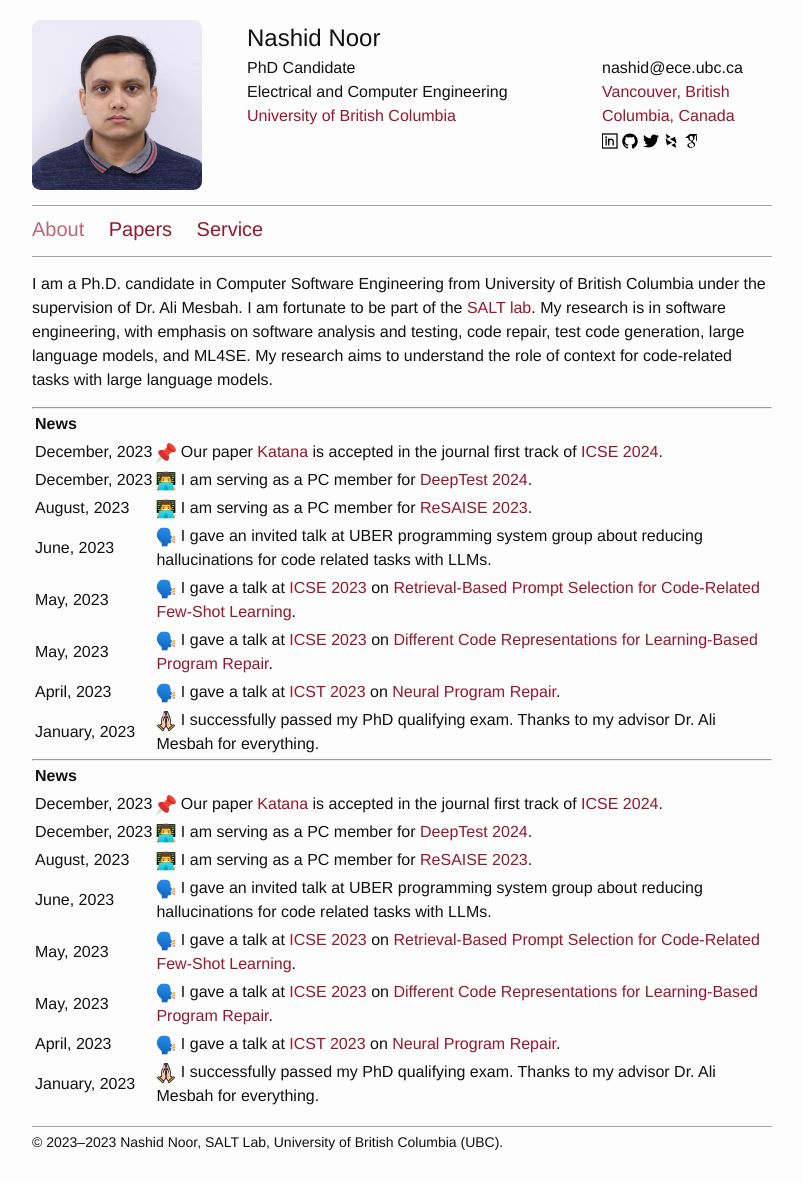
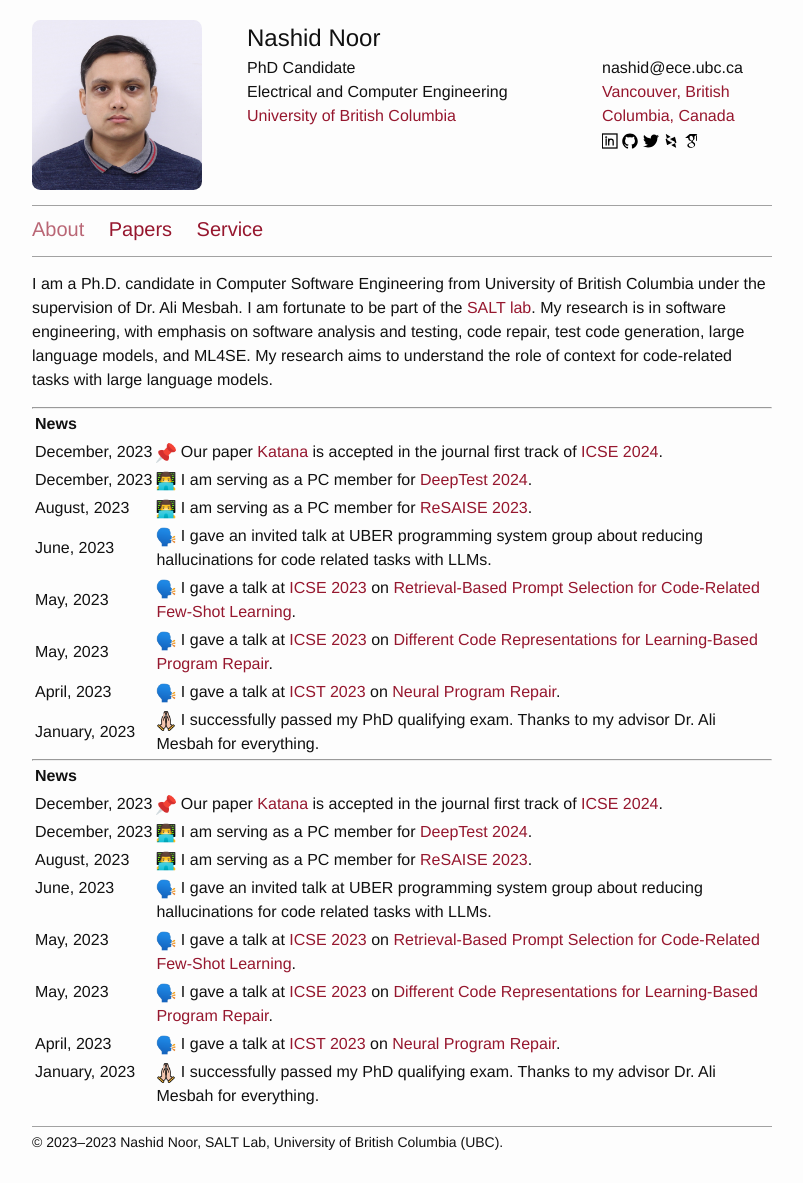
Before and after one commit to nashid/nashid.github.io, a Jekyll site: the page built from index.md, in a window 1280 px wide. Shown: the whole page, without its empty margins (238-1041 px from the left). Built offline with Jekyll 4.4.1, drawn with Linux system fonts in a browser that asks for light colours.

Commit message:
try to fix formatting

```diff
--- a/index.md
+++ b/index.md
@@ -31,35 +31,35 @@ My research aims to understand the role of context for code-related tasks with l
     <th>&nbsp;</th>
   </tr>
   <tr>
-    <td>December,&nbsp;2023</td>
+    <td style="vertical-align: top;">December,&nbsp;2023</td>
     <td><img src="./resources/images/icon-pin.png" width="20" height="20"> Our paper <a href="https://nashid.github.io/resources/papers/katana-tosem23.pdf">Katana</a> is accepted in the journal first track of <a href="https://conf.researchr.org/home/icse-2024">ICSE 2024</a>.</td>
   </tr>
   <tr>
-    <td>December,&nbsp;2023</td>
+    <td style="vertical-align: top;">December,&nbsp;2023</td>
     <td><img src="./resources/images/icon-paper-review.png" width="20" height="20"> I am serving as a PC member for <a href="https://conf.researchr.org/home/icse-2024/deeptest-2024">DeepTest 2024</a>.</td>
   </tr>
   <tr>
-    <td>August,&nbsp;2023</td>
+    <td style="vertical-align: top;">August,&nbsp;2023</td>
     <td><img src="./resources/images/icon-paper-review.png" width="20" height="20"> I am serving as a PC member for <a href="https://resaise.github.io/2023/committee.html">ReSAISE 2023</a>.</td>
   </tr>
   <tr>
-    <td>June,&nbsp;2023</td>
+    <td style="vertical-align: top;">June,&nbsp;2023</td>
     <td><img src="./resources/images/icon-talk.png" width="20" height="20"> I gave an invited talk at UBER programming system group about reducing hallucinations for code related tasks with LLMs.</td>
   </tr>
   <tr>
-    <td>May,&nbsp;2023</td>
+    <td style="vertical-align: top;">May,&nbsp;2023</td>
     <td><img src="./resources/images/icon-talk.png" width="20" height="20"> I gave a talk at <a href="https://conf.researchr.org/home/icse-2023">ICSE 2023</a> on <a href="https://nashid.github.io/resources/papers/cedar-icse23.pdf">Retrieval-Based Prompt Selection for Code-Related Few-Shot Learning</a>.</td>
   </tr>
   <tr>
-    <td>May,&nbsp;2023</td>
+    <td style="vertical-align: top;">May,&nbsp;2023</td>
     <td><img src="./resources/images/icon-talk.png" width="20" height="20"> I gave a talk at <a href="https://conf.researchr.org/home/icse-2023">ICSE 2023</a> on <a href="https://nashid.github.io/resources/papers/reptory-emse22.pdf">Different Code Representations for Learning-Based Program Repair</a>.</td>
   </tr>
   <tr>
-    <td>April,&nbsp;2023</td>
+    <td style="vertical-align: top;">April,&nbsp;2023</td>
     <td><img src="./resources/images/icon-talk.png" width="20" height="20"> I gave a talk at <a href="https://conf.researchr.org/home/icst-2023">ICST 2023</a> on <a href="https://nashid.github.io/resources/papers/glance-icst23.pdf">Neural Program Repair</a>.</td>
   </tr>
   <tr>
-    <td>January,&nbsp;2023</td>
+    <td style="vertical-align: top;">January,&nbsp;2023</td>
     <td><img src="./resources/images/icon-pray.png" width="20" height="20"> I successfully passed my PhD qualifying exam. Thanks to my advisor Dr. Ali Mesbah for everything.</td>
   </tr>
 </table>
```
